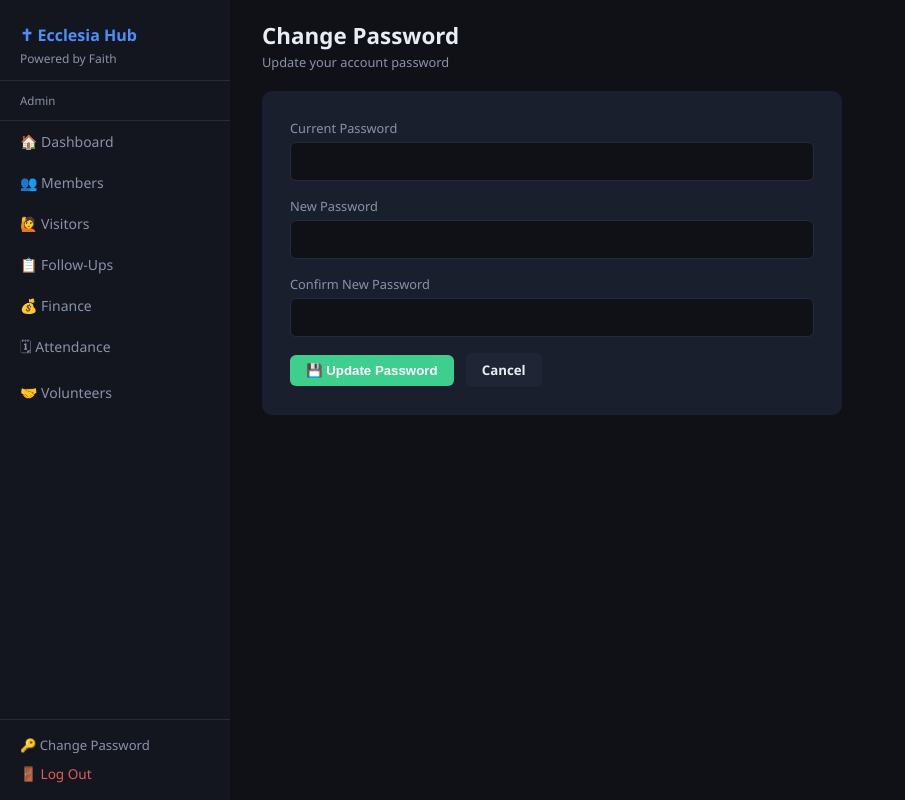
After one commit to Ckmann31/ecclesia-hub, a Flask app: page /change-password in a window 1280 px wide. The commit adds this page. Shown: the whole page, without its empty margins (0-905 px from the left). Run offline with Flask 3, Linux system fonts and the light colour scheme; the visitor is signed in with stand-in values (Sample User, id 1).

Commit message:
Remove login hint, add change password

```diff
--- a/app.py
+++ b/app.py
@@ -256,6 +256,27 @@ def user_delete(user_id):
     auth.delete_user(user_id); flash("User deleted.", "success")
     return redirect(url_for("users_page"))
 
+
+@app.route("/change-password", methods=["GET","POST"])
+@login_required
+def change_password():
+    if request.method == "POST":
+        current = request.form["current_password"]
+        new_pw  = request.form["new_password"]
+        confirm = request.form["confirm_password"]
+        if new_pw != confirm:
+            flash("New passwords do not match.", "error")
+            return redirect(url_for("change_password"))
+        # Verify current password
+        user = auth.login(me().get("username"), current)
+        if not user:
+            flash("Current password is incorrect.", "error")
+            return redirect(url_for("change_password"))
+        auth.change_password(me().get("id"), new_pw)
+        flash("Password updated successfully!", "success")
+        return redirect(url_for("dashboard"))
+    return render_template("change_password.html", user=me())
+
 if __name__ == "__main__":
     port = int(os.environ.get("PORT", 5000))
     app.run(host="0.0.0.0", port=port, debug=False)
--- a/templates/base.html
+++ b/templates/base.html
@@ -82,7 +82,10 @@ tbody tr:hover{background:var(--card2);}
     <a href="/volunteers" {% if '/volunteers' in request.path %}class="active"{% endif %}>🤝 Volunteers</a>
     {% if user.role == 'super_admin' %}<a href="/users" {% if '/users' in request.path %}class="active"{% endif %}>⚙️ Users</a>{% endif %}
   </nav>
-  <div class="sidebar-footer"><a href="/logout">🚪 Log Out</a></div>
+  <div class="sidebar-footer">
+    <a href="/change-password" style="display:block;color:#8b92a9;font-size:.82rem;text-decoration:none;margin-bottom:8px;">🔑 Change Password</a>
+    <a href="/logout">🚪 Log Out</a>
+  </div>
 </div>
 <div class="main">
   <div class="topbar">
--- /dev/null
+++ b/templates/change_password.html
@@ -0,0 +1,14 @@
+{% extends "base.html" %}
+{% block title %}Change Password{% endblock %}
+{% block subtitle %}Update your account password{% endblock %}
+{% block content %}
+<div class="form-card">
+  <form method="POST">
+    <div class="form-group"><label>Current Password</label><input name="current_password" type="password" required/></div>
+    <div class="form-group"><label>New Password</label><input name="new_password" type="password" required/></div>
+    <div class="form-group"><label>Confirm New Password</label><input name="confirm_password" type="password" required/></div>
+    <button class="btn btn-success" type="submit">💾 Update Password</button>
+    <a href="/dashboard" class="btn btn-ghost" style="margin-left:8px">Cancel</a>
+  </form>
+</div>
+{% endblock %}
```
Also changed, not shown: templates/login.html (+4 -4 lines).
